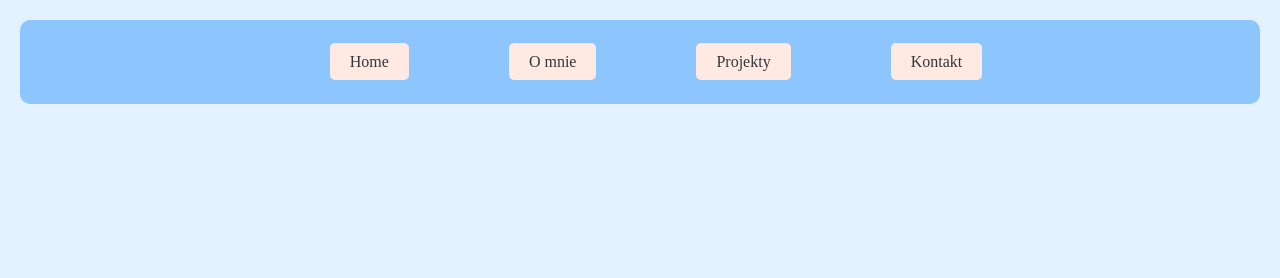
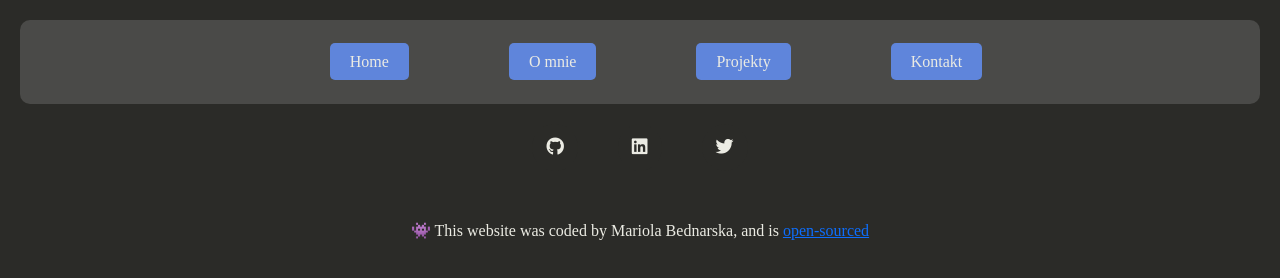
Before and after one commit to MariolaBednarska/Portfolio, a plain HTML site: page about.html in a window 1280 px wide. Drawn offline with nearby package versions, Linux system fonts and the light colour scheme.

Commit message:
dodanie footer do wszystkich podstron

```diff
--- a/about.html
+++ b/about.html
@@ -20,5 +20,15 @@
           </ul>
       </nav>
   </header>
+
+
+  <footer>
+    <div class="social-links d-flex justify-content-center">
+      <a href="https://github.com/MariolaBednarska" target="_blank" title="GitHub Profile"><i class="fab fa-github"></i></a>
+      <a href="https://www.linkedin.com/in/mariola-bednarska-35959a205/" target="_blank" title="LinkedIn Profile"><i class="fab fa-linkedin"></i></a>
+      <a href="https://twitter.com/Mariola_Bed" target="_blank" title="Twitter Profile"><i class="fab fa-twitter"></i></a>
+    </div>
+    <p class="text-center mt-5"> 👾 This website was coded by Mariola Bednarska, and is <a href="https://github.com/MariolaBednarska/Portfolio" target="_blank"> open-sourced </a></p>
+  </footer>
 </body>
 </html>
--- a/src/styles.css
+++ b/src/styles.css
@@ -1,8 +1,8 @@
 :root {
-  --first-color: #353739;
-  --secondary-color: #e4f1fe;
-  --third-color: #8dc6ff;
-  --forth-color: #ffe9e3;
+  --first-color: #ebebe3;
+  --secondary-color: #2b2b28;
+  --third-color: #4a4a48;
+  --forth-color: #5f85db;
   --font-familiy: 'Times New Roman', Times, serif;
 
 }
```
Also changed, not shown: kontakt.html (+10 -0 lines), projekty.html (+10 -0 lines).
